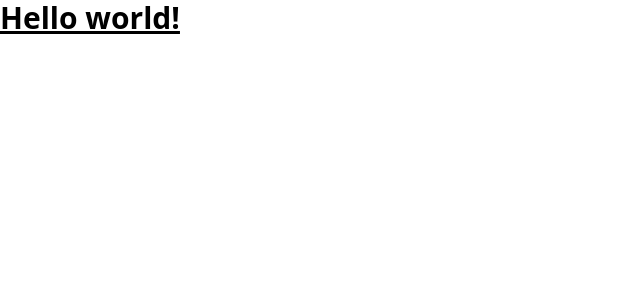
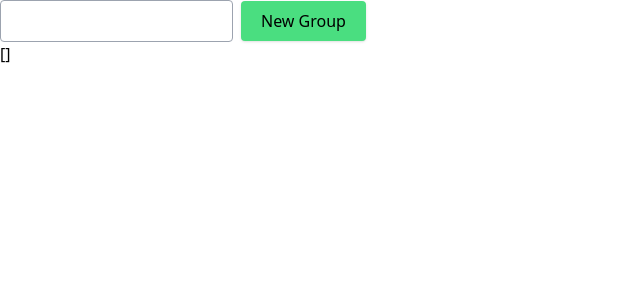
Before and after one commit to mahdyaslami/passwords, a Vue app: page / in a window 1280 px wide. Shown: the top 300 px of the page, without its empty margins (0-640 px from the left). Built offline with nearby package versions, Linux system fonts and the light colour scheme.

Commit message:
Add group form added.

```diff
--- a/src/App.vue
+++ b/src/App.vue
@@ -1,9 +1,32 @@
 <script setup>
-//
+import { ref } from 'vue'
+import { usePassword } from './hooks/passwords'
+
+const password = usePassword()
+
+const title = ref('')
+
 </script>
 
 <template>
-  <h1 class="text-3xl font-bold underline">
-    Hello world!
-  </h1>
+  <div>
+    <form @submit.prevent="password.createGroup(title)">
+      <input
+        class="border border-gray-400 py-2 rounded mr-2"
+        type="text"
+        required
+      >
+
+      <button
+        class="bg-green-400 rounded shadow py-2 px-5"
+        type="submit"
+      >
+        New Group
+      </button>
+    </form>
+
+    <div>
+      {{ password.passwords }}
+    </div>
+  </div>
 </template>
--- /dev/null
+++ b/src/hooks/passwords.js
@@ -0,0 +1,18 @@
+import { ref } from 'vue'
+
+const passwords = ref([])
+
+function createGroup(title) {
+  passwords.value.push({
+    id: Date.now(),
+    title,
+    values: {},
+  })
+}
+
+export function usePassword() {
+  return {
+    passwords,
+    createGroup,
+  }
+}
```
